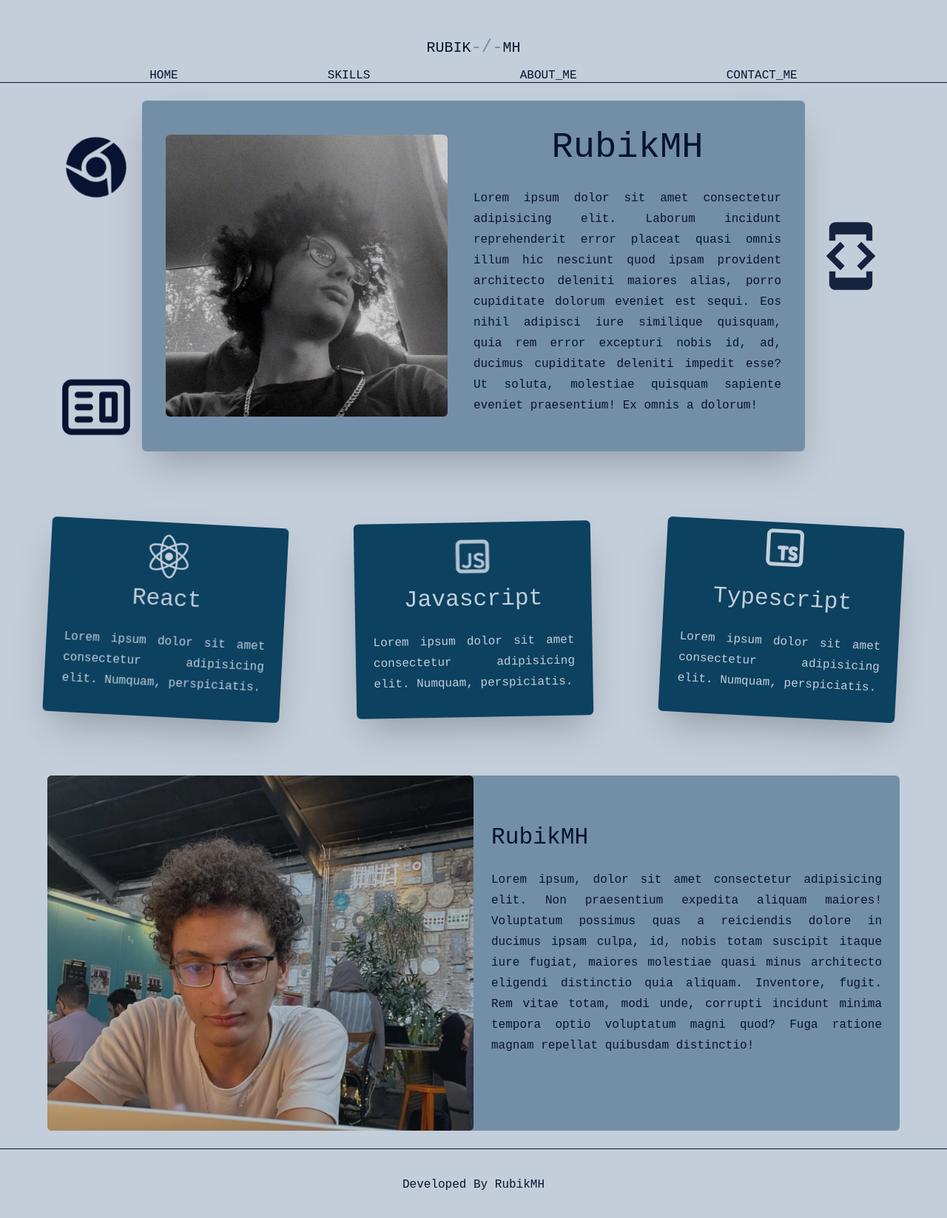
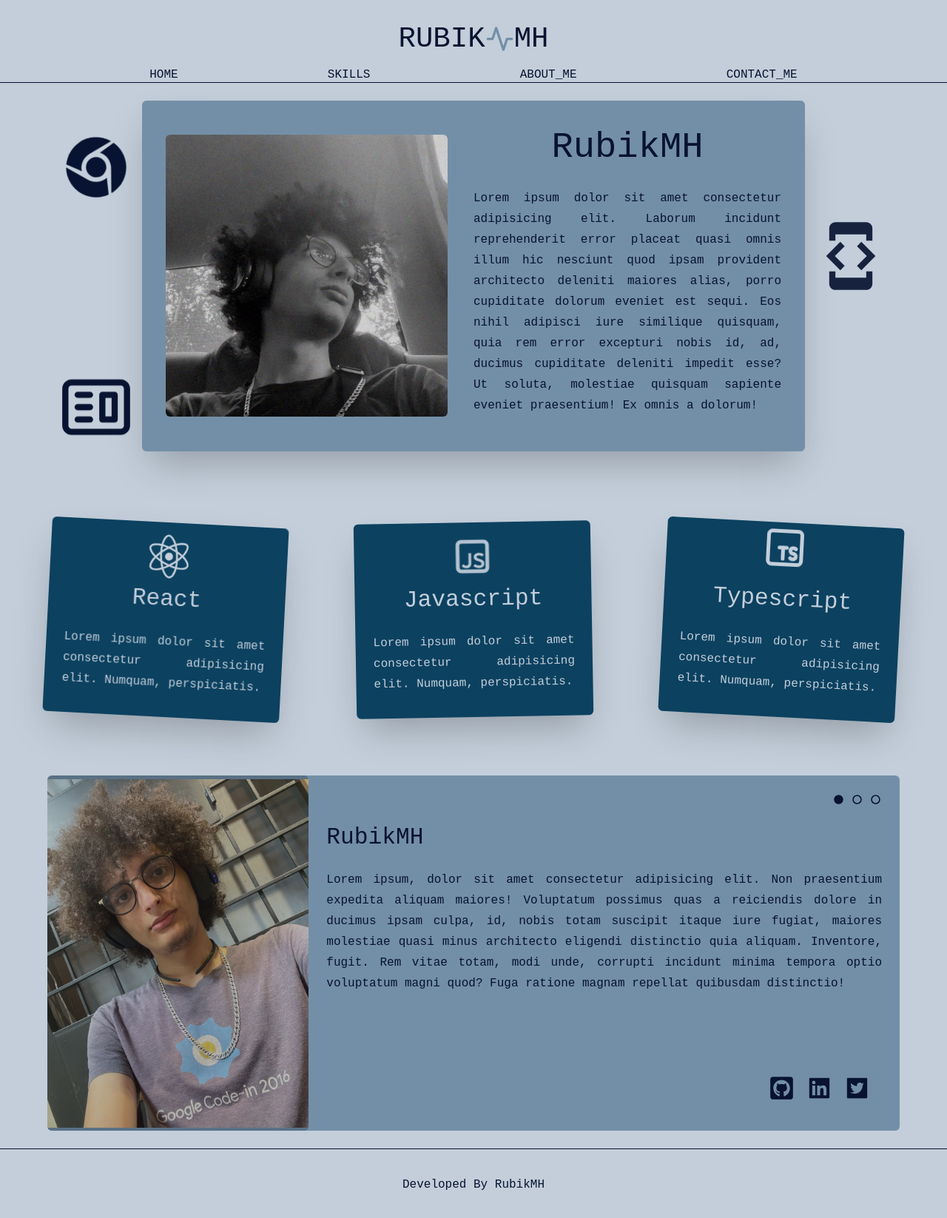
Before and after one commit to RubikMH/my-cv-nextjs, a Next.js app: page / in a window 1280 px wide. Shown: the whole page at 74% size. Built offline with nearby package versions, Linux system fonts and the light colour scheme.

Commit message:
some change and add icons change size logo and photo

```diff
--- a/next.config.js
+++ b/next.config.js
@@ -1,6 +1,7 @@
 /** @type {import('next').NextConfig} */
 const nextConfig = {
   reactStrictMode: true,
+  output: 'standalone',
 }
 
 module.exports = nextConfig
--- a/src/components/InfoAboutMe/index.tsx
+++ b/src/components/InfoAboutMe/index.tsx
@@ -1,11 +1,14 @@
 import React from 'react'
+import { GoDotFill, GoDot } from 'react-icons/go'
+import { AiFillLinkedin, AiFillTwitterSquare } from 'react-icons/ai'
+import { FaGithubSquare } from 'react-icons/fa'
 
 const InfoAboutMe: React.FC = () => (
   <div className="max-w-6xl mx-auto mt-20 bg-layout rounded-md text-primary flex ">
-    <div className="bg-[url(/mee.jpg)] h-[30rem] w-1/2 bg-cover rounded-md">
+    <div className="bg-[url(/myself.jpg)] h-[30rem] w-1/3 bg-contain bg-no-repeat bg-center rounded-md">
       <div className="bg-gray-800 w-full  bg-opacity-30 h-full rounded-md" />
     </div>
-    <div className=" px-6 py-4 h-[30rem] w-1/2 bg-cover rounded-md">
+    <div className=" px-6 py-4 h-[30rem] w-3/4 relative bg-cover rounded-md">
       <div className="text-justify ">
         <h3>RubikMH</h3>
         <code className="text-justify">
@@ -17,6 +20,25 @@ const InfoAboutMe: React.FC = () => (
           corrupti incidunt minima tempora optio voluptatum magni quod? Fuga
           ratione magnam repellat quibusdam distinctio!
         </code>
+        <div className="flex absolute top-5 right-5">
+          <GoDotFill size={25} className="cursor-pointer" />
+          <GoDot size={25} className="cursor-pointer" />
+          <GoDot size={25} className="cursor-pointer" />
+        </div>
+        <div className="absolute bottom-10 right-10 flex gap-4">
+          <FaGithubSquare
+            size={35}
+            className="cursor-pointer text-primary hover:text-[#000000] transition-all duration-300"
+          />
+          <AiFillLinkedin
+            size={35}
+            className="cursor-pointer text-primary hover:text-[#0A66C2] transition-all duration-300"
+          />
+          <AiFillTwitterSquare
+            size={35}
+            className="cursor-pointer text-primary hover:text-[#1D9BF0] transition-all duration-300"
+          />
+        </div>
       </div>
     </div>
   </div>
--- a/src/containers/Layout/Header/index.tsx
+++ b/src/containers/Layout/Header/index.tsx
@@ -1,9 +1,14 @@
 import React from 'react'
+import { FiActivity } from 'react-icons/fi'
 
 const Header = () => (
   <header className="h-28 flex flex-col justify-between items-center border-b border-solid mb-6 border-primary">
-    <h2 className=" mb-2 text-xl">
-      RUBIK<span className="text-layout text-2xl">-/-</span>MH
+    <h2 className=" mb-2 mt-7 ">
+      RUBIK
+      <span className="text-layout ">
+        <FiActivity className="inline-block" />
+      </span>
+      MH
     </h2>
     <nav className="w-full">
       <ul className="w-full flex flex-wrap justify-evenly">
```
Also changed, not shown: public/myself.jpg (added).
